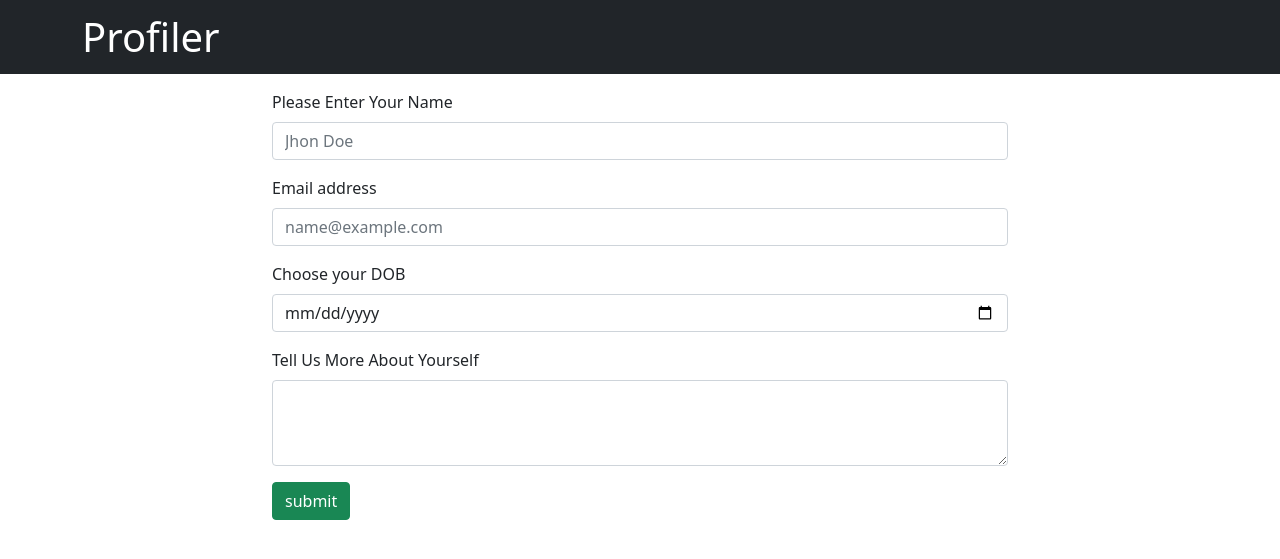
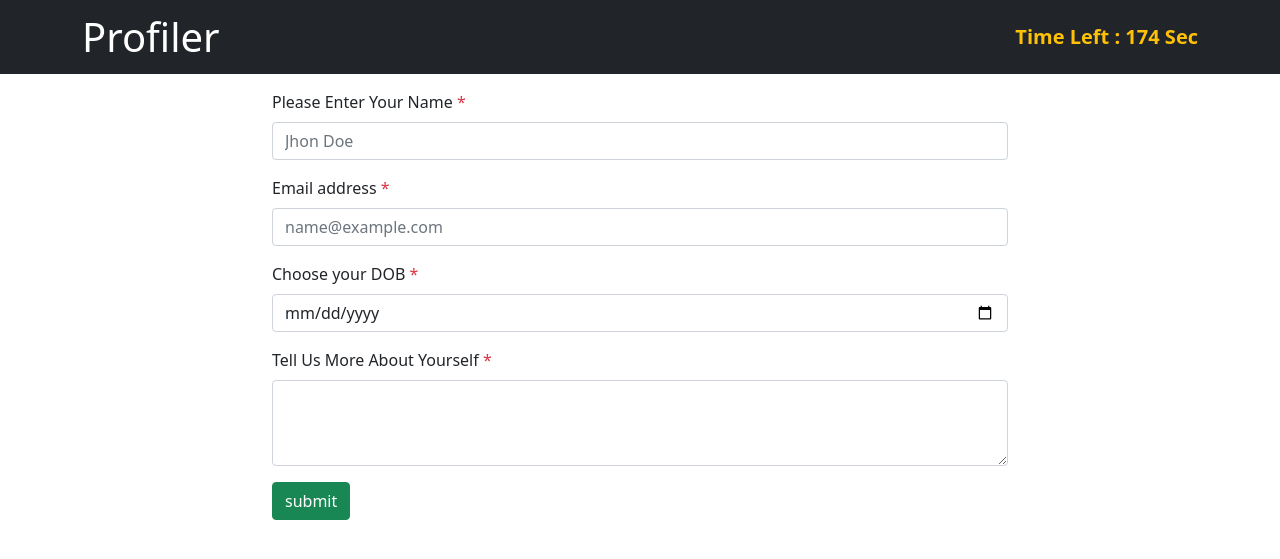
Before and after one commit to aka-avi/profiler, a PHP site: page / in a window 1280 px wide. Shown: the top 559 px of the page. Run offline with PHP 8.4, Linux system fonts and the light colour scheme; some libraries are stand-ins or nearby versions.

Commit message:
add timer

```diff
--- /dev/null
+++ b/db.php
@@ -0,0 +1,15 @@
+<?php
+
+
+	$host = 'localhost';
+	$user = 'root';
+	$pass = 'root';
+	$db = 'profiles';
+
+	$conn = mysqli_connect($host, $user, $pass, $db);
+
+	if(!$conn){
+		die('Failed to connect to Database : ' . mysqli_connect_error());
+	}
+
+?>
--- a/index.php
+++ b/index.php
@@ -1,15 +1,6 @@
 <?php
 
-	$host = 'localhost';
-	$user = 'root';
-	$pass = 'root';
-	$db = 'profiles';
-
-	$conn = mysqli_connect($host, $user, $pass, $db);
-
-	if(!$conn){
-		die('Failed to connect to Database : ' . mysqli_connect_error());
-	}
+	require('db.php');
 
 	$nameerr = '';
 	$emailerr = '';
@@ -77,38 +68,40 @@
 	<nav class="navbar navbar-dark bg-dark">
 		<div class="container-md">
 			<div class="navbar-brand"><span class="h1">Profiler</span></div>
+			<div class="text-warning lead fw-bold">Time Left : <span id="timeLeft">180</span> Sec</div>
 		</div>
 	</nav>
 	<div class="container-md">
 		<div class="row justify-content-center">
 			<form class="col-sm-8" method="POST" action="<?php echo $_SERVER['PHP_SELF']; ?>">
 				<div class="my-3">
-		  			<label for="name" class="form-label">Please Enter Your Name</label>
+		  			<label for="name" class="form-label">Please Enter Your Name <span class="text-danger">*</span></label>
 		  			<input type="text" class="form-control" id="name" placeholder="Jhon Doe" name="name" required>
 		  			<p class="my-2 text-danger"><?php echo $nameerr; ?></p>
 		  		</div>
 				<div class="my-3">
-		  			<label for="email" class="form-label">Email address</label>
+		  			<label for="email" class="form-label">Email address <span class="text-danger">*</span></label>
 		  			<input type="email" class="form-control" id="email" placeholder="name@example.com" name="email" required>
 		  			<p class="my-2 text-danger"><?php echo $emailerr; ?></p>
 		  		</div>
 				<div class="my-3">
-		  			<label for="dob" class="form-label">Choose your DOB</label>
+		  			<label for="dob" class="form-label">Choose your DOB <span class="text-danger">*</span></label>
 		  			<input type="date" class="form-control" id="dob" name="dob" required>
 		  			<p class="my-2 text-danger"><?php echo $doberr; ?></p>
 		  		</div>
 				<div class="my-3">
-					<label for="about" class="form-label">Tell Us More About Yourself</label>
+					<label for="about" class="form-label">Tell Us More About Yourself <span class="text-danger">*</span></label>
 					<textarea class="form-control" id="about" name="about" rows="3" required></textarea>
 		  			<p class="my-2 text-danger"><?php echo $abouterr; ?></p>
 				</div>
 				<div class="g-recaptcha" data-sitekey='6LePzskcAAAAAFUCqU9yWbMj-L-Fh6i4S5xvzV0d'></div>
 		  			<p class="my-2 text-danger"><?php echo $vererr; ?></p>
 				<div class="my-3">
-					<input type="submit" name="submit" value="submit" class="btn btn-success">
+					<input type="submit" name="submit" value="submit" id="submit" class="btn btn-success">
 				</div>
 			</form>
 		</div>
 	</div>
+	<script type="text/javascript" src="main.js"></script>
 </body>
 </html>
--- /dev/null
+++ b/main.js
@@ -0,0 +1,17 @@
+window.addEventListener('load', timeIt);
+
+let t = 180;
+
+function timeIt() {
+	setTimeout(counter, 180000);
+	setInterval(count, 1000);
+}
+
+function counter(){
+	document.getElementById('submit').disabled = true;
+}
+
+function count(){
+	 t = t-1;
+	document.getElementById('timeLeft').innerHTML = t;
+}
```
Also changed, not shown: readme.md (added).
